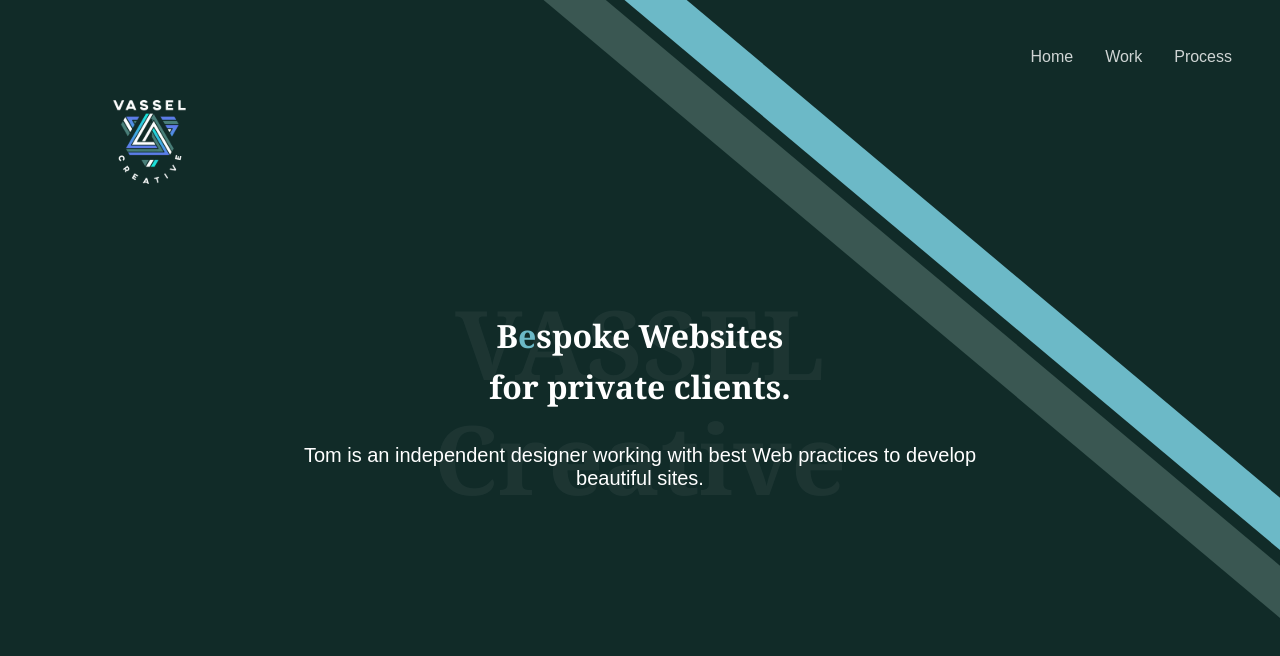
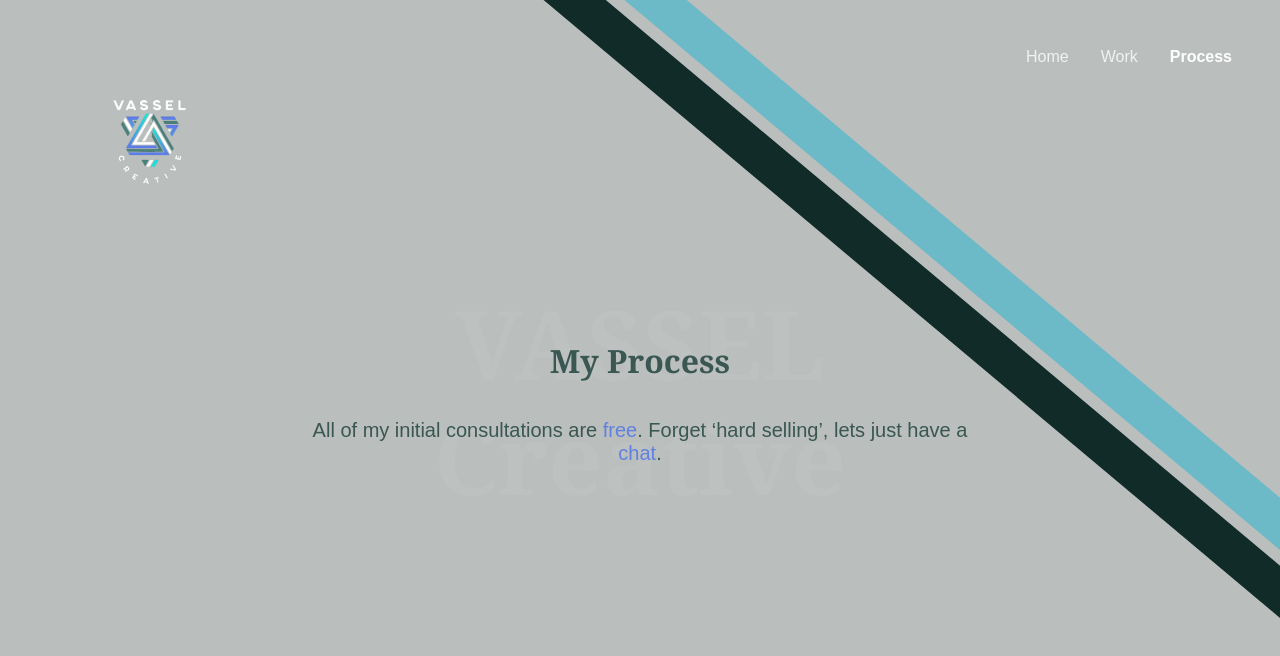
Before and after one commit to waseluk/VC, a Next.js app: page /pages/process in a window 1280 px wide. Shown: the top 656 px of the page. Built offline with nearby package versions, Linux system fonts and the light colour scheme; a web font is replaced by a local one.

Commit message:
processhero component

```diff
--- /dev/null
+++ b/src/app/components/processpagehero/processhero.module.css
@@ -0,0 +1,79 @@
+.vasselHeroSection {
+  position: relative;
+  display: flex;
+  justify-content: center;
+  align-items: center;
+  min-height: 100vh;
+  text-align: center;
+  color: #3a5752;
+  overflow: hidden;
+  padding: 1rem;
+  background: #d6d6d6dc;
+}
+.vasselHeroSubheaderText span {
+  color: #6181e1;
+}
+
+.vasselHeroStripes {
+  position: absolute;
+  top: 0;
+  right: 0;
+  width: 120%;
+  height: 120%;
+  transform: rotate(40deg);
+  display: flex;
+  flex-direction: column;
+  align-items: flex-end;
+  z-index: 1;
+}
+
+.vasselHeroStripe {
+  height: 40px;
+  width: 100%;
+}
+
+.vasselHeroLight {
+  background: #6cb9c7;
+}
+
+.vasselHeroDark {
+  background: #112b28;
+  margin-top: 12px;
+}
+
+.vasselHeroWatermark {
+  position: absolute;
+  font-size: clamp(2rem, 8vw, 6rem);
+  font-weight: bold;
+  font-family: "Georgia", serif;
+  color: rgba(255, 255, 255, 0.05);
+  z-index: 0;
+  pointer-events: none;
+  user-select: none;
+  line-height: 1.2;
+}
+
+.vasselHeroHeaderText {
+  font-size: clamp(1.2rem, 2.5vw, 2rem);
+  line-height: 1.6;
+  font-family: "Georgia", serif;
+  font-weight: bold;
+  max-width: 90%;
+}
+
+.vasselHeroHeaderText span {
+  color: #6cb9c7;
+}
+
+.vasselHeroContent {
+  display: flex;
+  flex-direction: column;
+  align-items: center;
+  z-index: 2;
+}
+
+.vasselHeroSubheaderText {
+  font-size: clamp(1rem, 2vw, 1.25rem);
+  max-width: 700px;
+  margin-top: 2rem;
+}
--- /dev/null
+++ b/src/app/components/processpagehero/processhero.tsx
@@ -0,0 +1,30 @@
+import styles from "@/app/components/processpagehero/processhero.module.css";
+export default function ProcessHero() {
+  return (
+    <section className={styles.vasselHeroSection}>
+      <div className={styles.vasselHeroStripes}>
+        <div
+          className={`${styles.vasselHeroStripe} ${styles.vasselHeroLight}`}
+        />
+        <div
+          className={`${styles.vasselHeroStripe} ${styles.vasselHeroDark}`}
+        />
+      </div>
+
+      <div className={styles.vasselHeroContent}>
+        <div className={styles.vasselHeroHeaderText}>
+          My Process <br />
+        </div>
+        <div className={styles.vasselHeroSubheaderText}>
+          All of my initial consultations are <span>free</span>. Forget ‘hard
+          selling’, lets just have a <span>chat</span>.
+        </div>
+      </div>
+
+      <div className={styles.vasselHeroWatermark}>
+        VASSEL <br />
+        Creative
+      </div>
+    </section>
+  );
+}
--- a/src/app/pages/process/page.tsx
+++ b/src/app/pages/process/page.tsx
@@ -1,9 +1,9 @@
-import Hero from "@/app/components/hero/hero";
+import ProcessHero from "@/app/components/processpagehero/processhero";
 
 export default function Process() {
   return (
     <>
-      <Hero />
+      <ProcessHero />
     </>
   );
 }
--- a/src/header/navbar.tsx
+++ b/src/header/navbar.tsx
@@ -7,7 +7,7 @@ import { usePathname } from "next/navigation";
 const links = [
   { name: "Home", href: "/" },
   { name: "Work", href: "/pages/work" },
-  { name: "Process", href: "/process" },
+  { name: "Process", href: "/pages/process" },
 ];
 
 const logoImage = {
```
